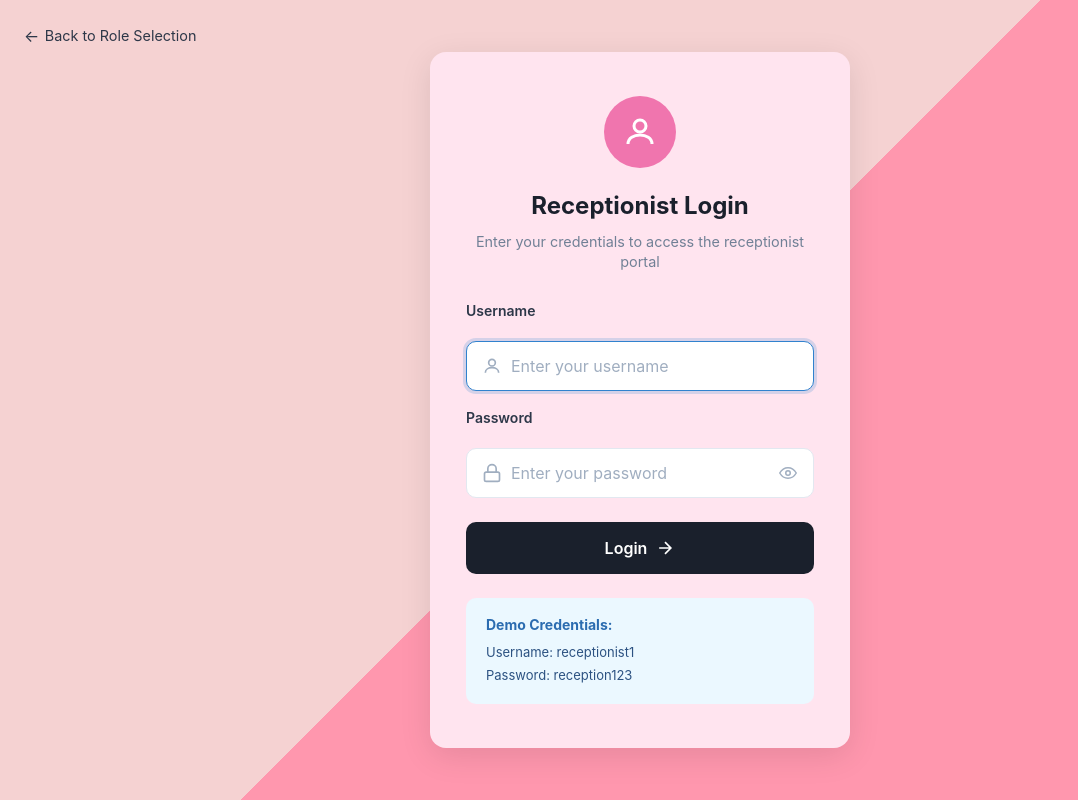
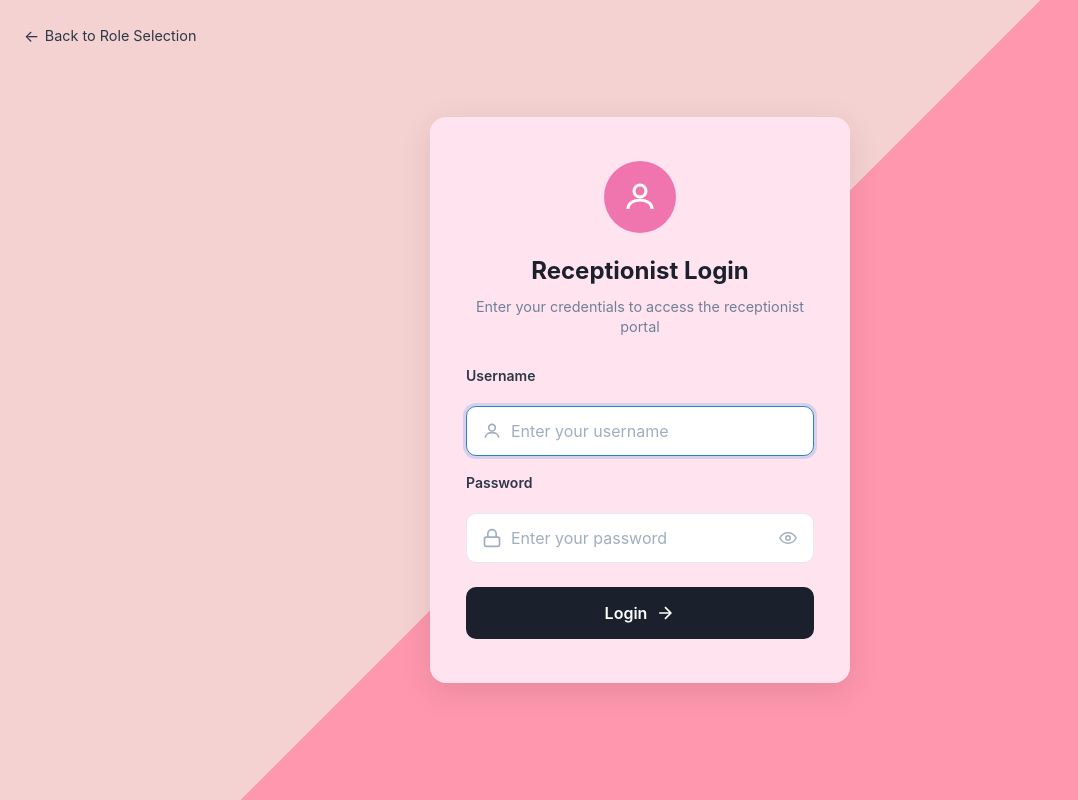
Before and after one commit to FRC-FRANKY/EL-Ventures-Booking-system-and-Inventory, a React (Vite) app: page /login/receptionist in a window 1280 px wide. Shown: the whole page, without its empty margins (0-1078 px from the left). Built offline with nearby package versions, Linux system fonts and the light colour scheme.

Commit message:
remove the credentials

```diff
--- a/src/pages/Login.jsx
+++ b/src/pages/Login.jsx
@@ -202,11 +202,7 @@ export default function Login() {
             </button>
           </form>
 
-          <div className="login-demo">
-            <strong className="login-demo__title">Demo Credentials:</strong>
-            <p className="login-demo__line">Username: receptionist1</p>
-            <p className="login-demo__line">Password: reception123</p>
-          </div>
+
         </div>
       </div>
     )
```
